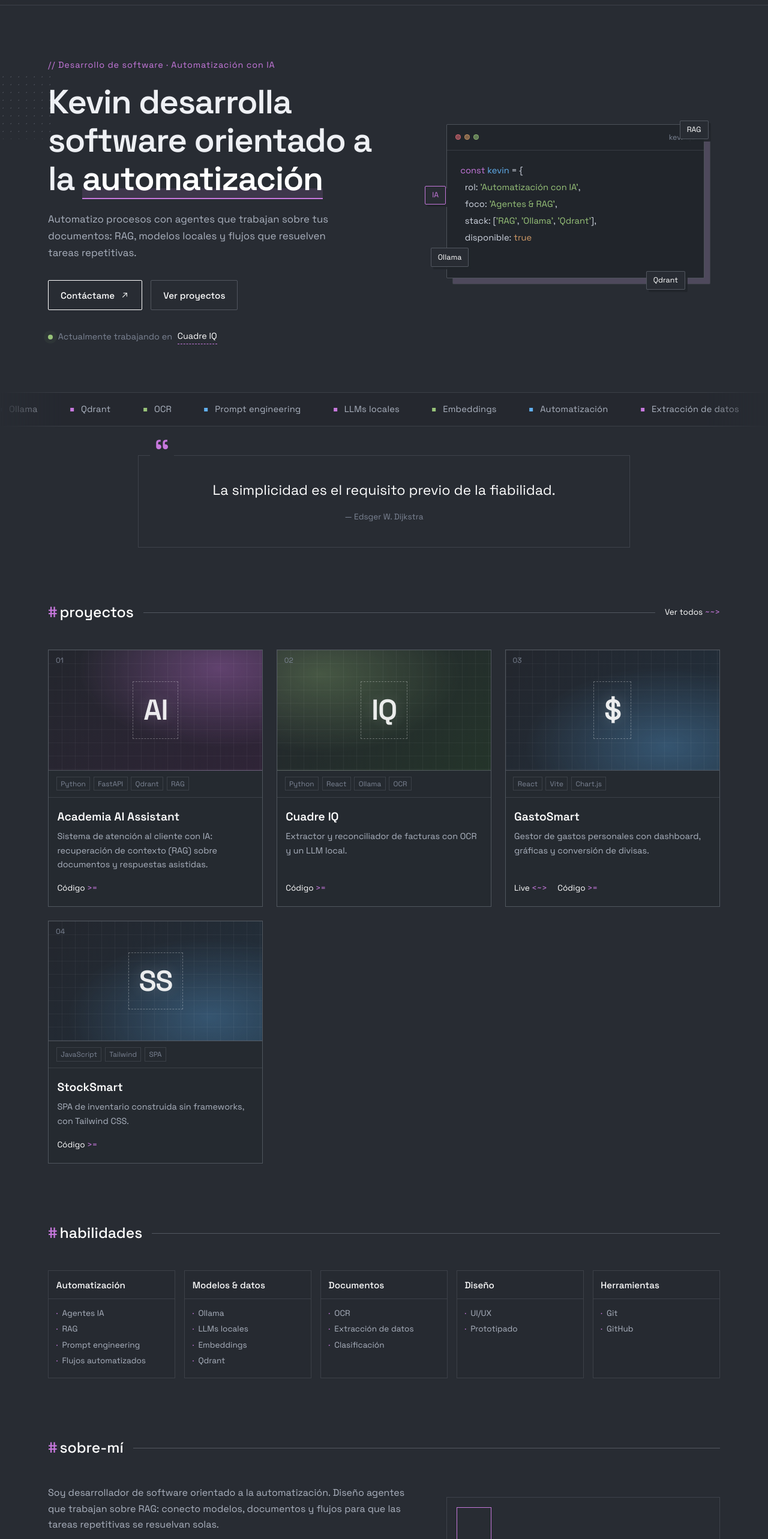
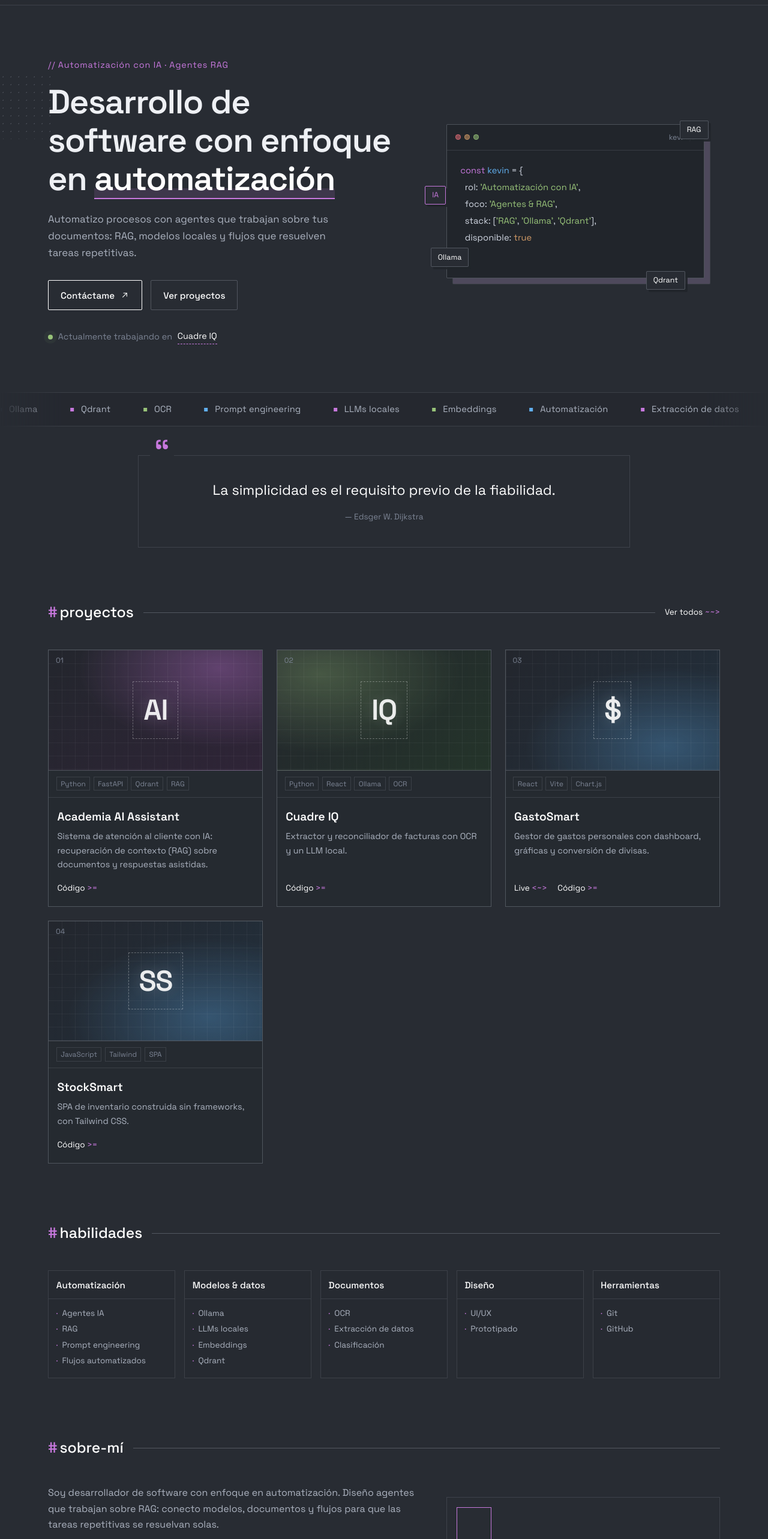
Before and after one commit to KevinLise/portafolio, a React (Vite) app: page / in a window 1280 px wide. Shown: the part 60-2626 px from the top of the page at 60% size. Built offline with nearby package versions, Linux system fonts and the light colour scheme.

Commit message:
feat: titular desarrollo de software con enfoque en automatizacion

```diff
--- a/src/App.jsx
+++ b/src/App.jsx
@@ -185,9 +185,9 @@ export default function App() {
           <Pixels className="hero-pixels-left" />
           <div className="container hero-grid">
             <div className="hero-copy" data-reveal>
-              <p className="eyebrow">// {profile.role}</p>
+              <p className="eyebrow">// {profile.tagline}</p>
               <h1>
-                Kevin desarrolla software orientado a la{' '}
+                Desarrollo de software con enfoque en{' '}
                 <span className="accent">automatización</span>
               </h1>
               <p className="lead">
--- a/src/data.js
+++ b/src/data.js
@@ -2,6 +2,7 @@ export const profile = {
   name: 'Kevin Escorcia',
   fullName: 'Kevin Andrés Escorcia Salgado',
   role: 'Desarrollo de software · Automatización con IA',
+  tagline: 'Automatización con IA · Agentes RAG',
   location: 'Colombia',
   email: 'kescorci5@gmail.com',
   github: 'https://github.com/KevinLise',
@@ -102,7 +103,7 @@ export const tools = [
 ]
 
 export const about = [
-  'Soy desarrollador de software orientado a la automatización. Diseño agentes que trabajan sobre RAG: conecto modelos, documentos y flujos para que las tareas repetitivas se resuelvan solas.',
+  'Soy desarrollador de software con enfoque en automatización. Diseño agentes que trabajan sobre RAG: conecto modelos, documentos y flujos para que las tareas repetitivas se resuelvan solas.',
   'Mi enfoque es entender el proceso, diseñar la solución y orquestar las herramientas de IA. Uso la IA como mi principal herramienta de trabajo y cuido cada detalle de lo que entrego.',
   'También diseño: me importa cómo se ve y cómo se siente el producto, desde la interfaz hasta la documentación. Estoy abierto a proyectos de automatización, agentes y diseño.',
 ]
```
